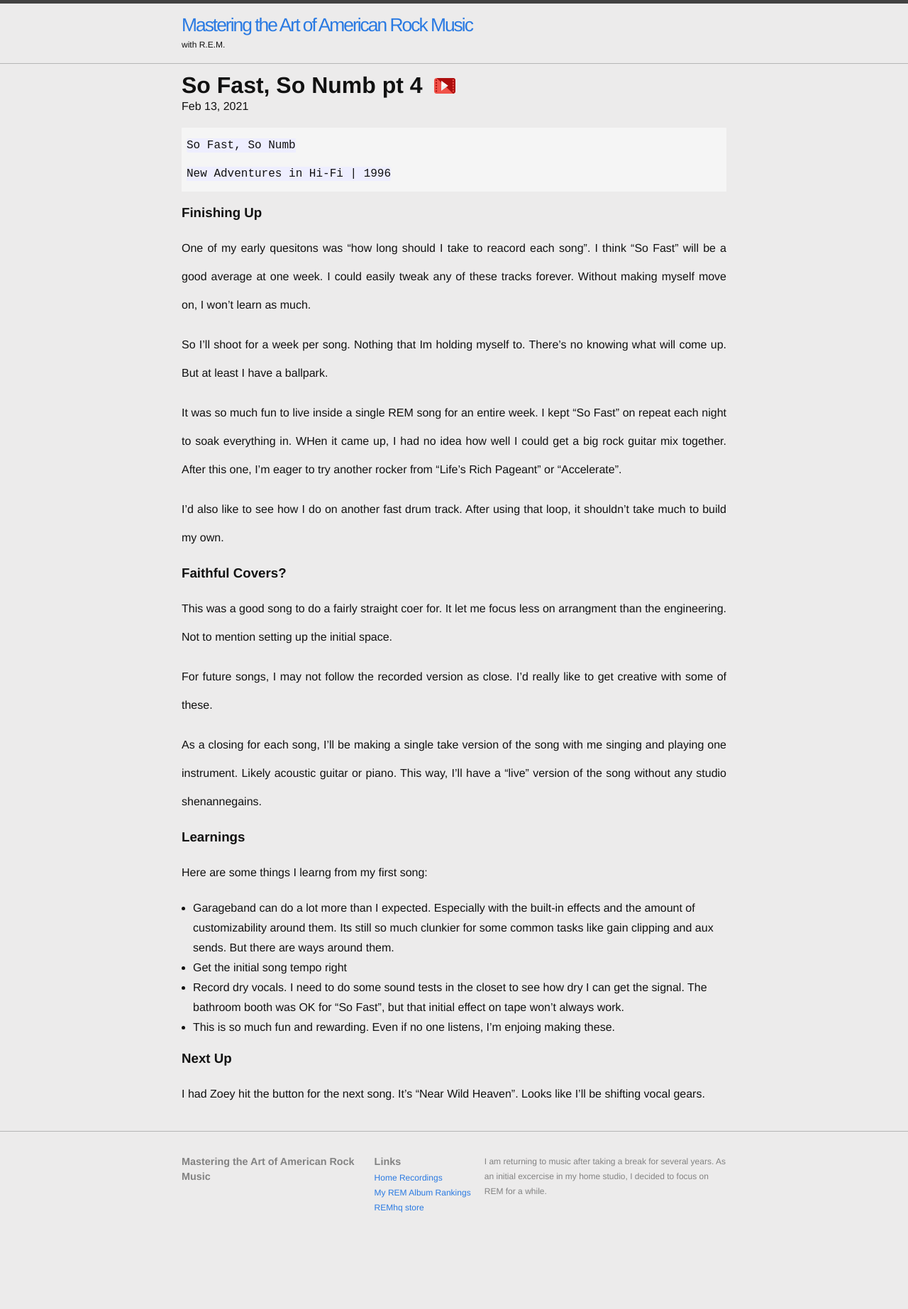
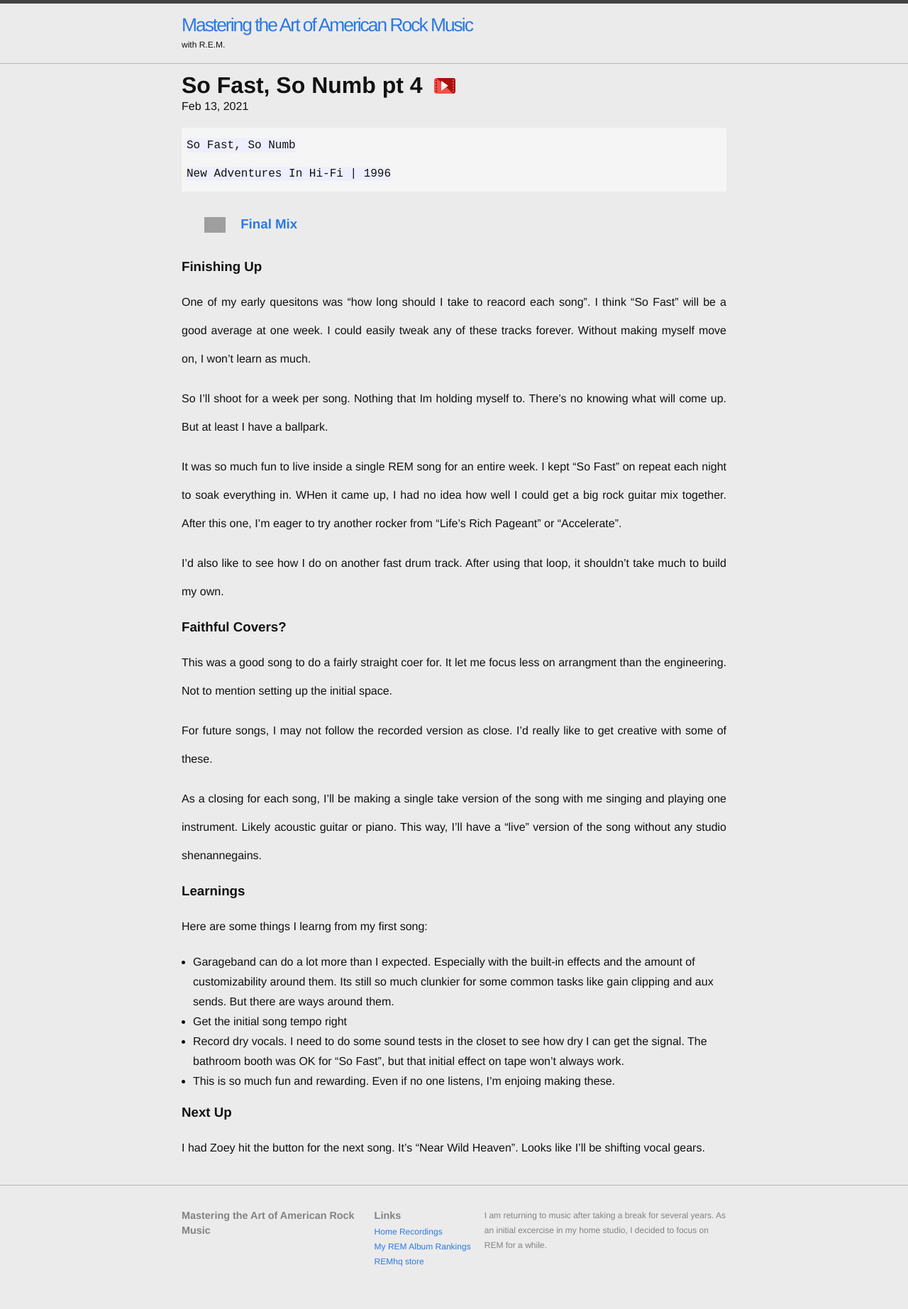
Before and after one commit to slatron/slatron.github.io, a Jekyll site: the page built from _posts/2021-02-13-so-fast-so-numb-4.md, in a window 1280 px wide. Shown: the whole page at 71% size. Built offline with Jekyll 4.4.1, drawn with Linux system fonts in a browser that asks for light colours; before the commit the page ends 1769 px from its top, so only the background shows below that; grey boxes are pictures that could not be loaded.

Commit message:
added song to post

````diff
--- a/_layouts/post.html
+++ b/_layouts/post.html
@@ -7,7 +7,7 @@
     <div class="flex-line">
       <h1 class="post-title">{{ page.title }}</h1>
       {% if page.video %}
-      <a class="video-link" href="{{ page.video }}" target="_blank">
+      <a class="video-link" href="{{ page.video }}" target="_blank" title="Original Recording from REMhq youtube">
         <img src="/ms_assets/images/video-play.svg" />
       </a>
       {% endif %}
@@ -16,6 +16,22 @@
   </header>
 
   <article class="post-content">
+
+    <div class="highlighter-rouge">
+      <div class="highlight">
+        <pre class="highlight"><code>{{page.song}}
+{{page.album}} | {{page.year}}</code></pre>
+      </div>
+    </div>
+
+    {% if page.final_mix %}
+    <h3 class="listen-area">
+      <a href="{{page.final_mix}}" target="_blank">
+        <img class="listen-link" src="/ms_assets/images/listen.svg" /> Final Mix
+      </a>
+    </h3>
+    {% endif %}
+
     {{ content }}
   </article>
 
--- a/_posts/2021-02-13-so-fast-so-numb-4.md
+++ b/_posts/2021-02-13-so-fast-so-numb-4.md
@@ -9,11 +12,6 @@
 video: https://youtu.be/hhY5J2C9fJk
 final_mix: https://drive.google.com/file/d/12NVKLkgs17zyAAAiOf4Ry7WArQL7ITbf/view?usp=sharing
 ---
-
-```
-So Fast, So Numb
-New Adventures in Hi-Fi | 1996
-```
 
 ### Finishing Up
 One of my early quesitons was "how long should I take to reacord each song". I think "So Fast" will be a good average at one week. I could easily tweak any of these tracks forever. Without making myself move on, I won't learn as much.
--- a/_sass/_pages.scss
+++ b/_sass/_pages.scss
@@ -31,6 +31,19 @@
   display: inline-block;
 }
 
+.listen-area {
+  margin: $base-unit * 2;
+
+  img {
+    margin-right: $base-unit;
+  }
+}
+
+.listen-link {
+  width: 30px;
+  display: inline-block;
+}
+
 .post-list {
   list-style-type: none;
   margin: 0;
````
Also changed, not shown: other parts of _posts/2021-02-13-so-fast-so-numb-4.md (+3 -0 lines), _posts/2021-02-07-so-fast-so-numb-1.md (+3 -5 lines), _posts/2021-02-11-so-fasr-so-numb-2.md (+3 -5 lines), _posts/2021-02-13-so-fast-so-numb-3.md (+3 -5 lines).
